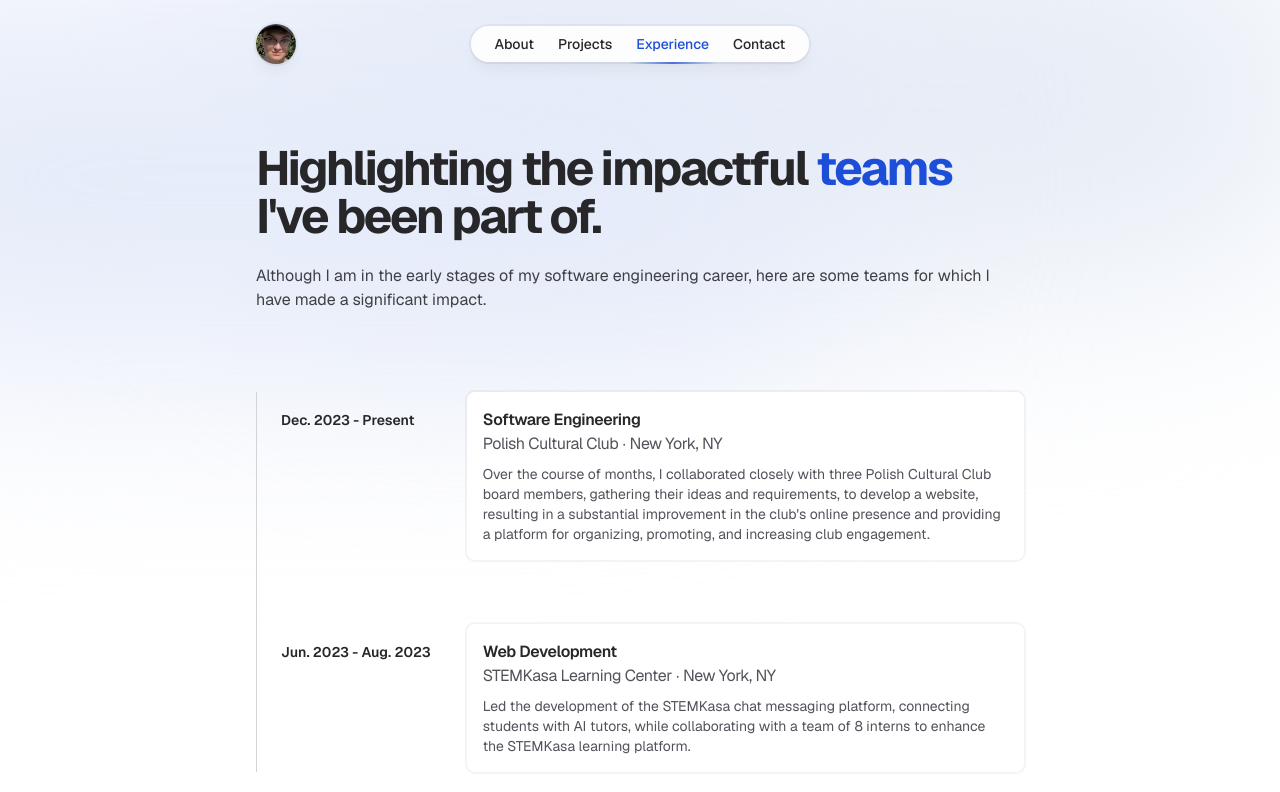
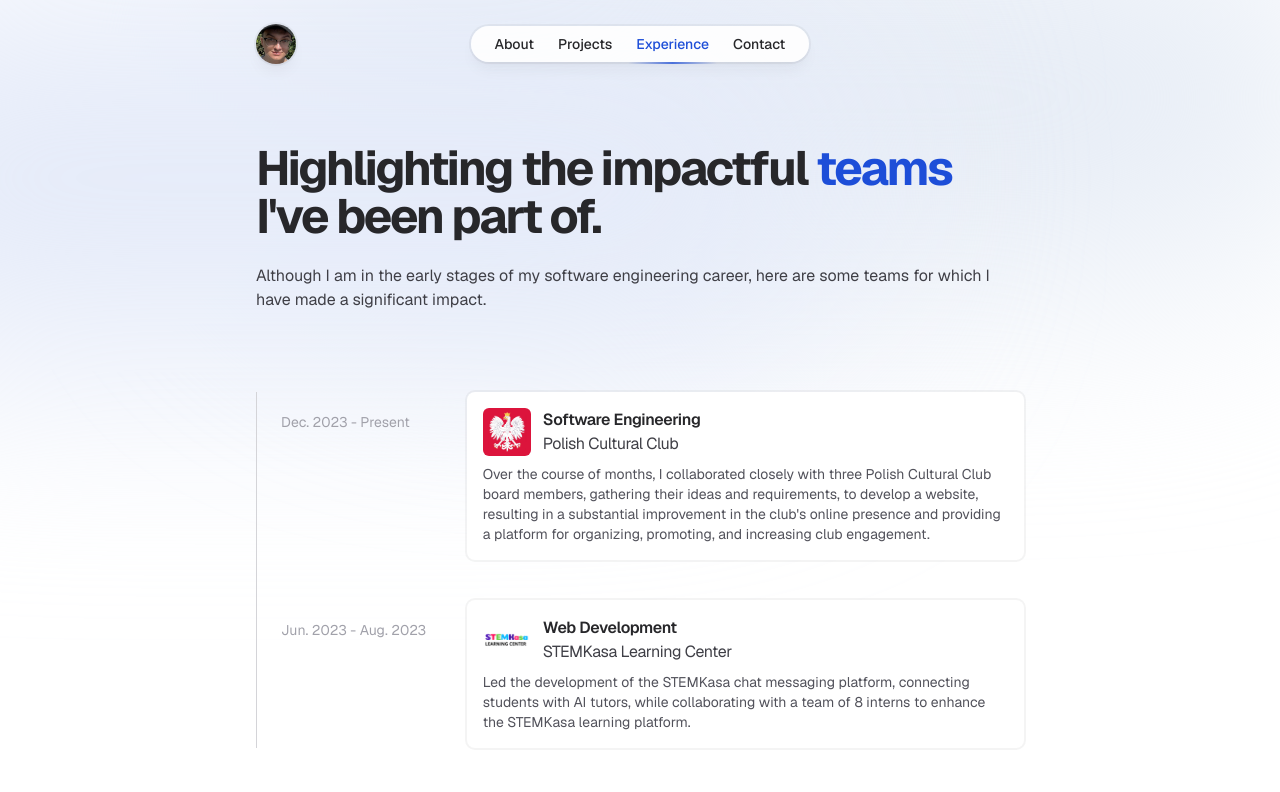
Before and after one commit to stevensikorski/portfolio, a Next.js app: page /experience in a window 1280 px wide. Shown: the top 792 px of the page. Built offline with nearby package versions, Linux system fonts and the light colour scheme.

Commit message:
Various additions and fixes

```diff
--- a/src/app/about/page.tsx
+++ b/src/app/about/page.tsx
@@ -3,8 +3,8 @@
 import { motion } from "framer-motion";
 import { FaGithub, FaLinkedinIn } from "react-icons/fa6";
 
-import Brief from "@/components/brief";
-import Button from "@/components/button";
+import BriefComponent from "@/components/brief";
+import ButtonComponent from "@/components/button";
 import { socials } from "@/lib/data";
 
 export default function AboutPage() {
@@ -14,7 +14,7 @@ export default function AboutPage() {
       animate={{ opacity: 1, x: 0, transition: { duration: 0 } }}
       className="mx-auto my-16 sm:my-48 mb-16 sm:mb-0 max-w-2xl lg:max-w-3xl motion-duration"
     >
-      <Brief
+      <BriefComponent
         heading={
           <>
             Hi, my name is{" "}
@@ -46,22 +46,22 @@ export default function AboutPage() {
           </>
         }
       />
-      <div className="mx-6 sm:mx-0 h-px bg-zinc-300" />
+      <div className="mx-6 sm:mx-0 h-px bg-slate-300" />
       <p className="mx-6 sm:mx-0 mt-6 text-base text-zinc-700">
         Feel free to reach out to me with any inquiries or collaboration
         possibilities. I&apos;m eager to meet new people and make connections!
       </p>
       <div className="flex justify-evenly sm:justify-start mx-6 sm:mx-0 gap-0 sm:gap-4 mt-6">
-        <Button
+        <ButtonComponent
           href={socials.linkedin}
           icon={<FaLinkedinIn className="h-4 w-4" />}
           text="LinkedIn"
-        ></Button>
-        <Button
+        ></ButtonComponent>
+        <ButtonComponent
           href={socials.github}
           icon={<FaGithub className="h-5 w-5" />}
           text="GitHub"
-        ></Button>
+        ></ButtonComponent>
       </div>
     </motion.main>
   );
--- a/src/app/contact/page.tsx
+++ b/src/app/contact/page.tsx
@@ -7,7 +7,7 @@ import Link from "next/link";
 import ReCAPTCHA from "react-google-recaptcha";
 import { FaPaperPlane } from "react-icons/fa";
 
-import Brief from "@/components/brief";
+import BriefComponent from "@/components/brief";
 import { sendEmail } from "@/email/email";
 
 export default function ContactPage() {
@@ -34,7 +34,7 @@ export default function ContactPage() {
       animate={{ opacity: 1, x: 0, transition: { duration: 0 } }}
       className="mx-auto my-16 sm:my-20 max-w-2xl lg:max-w-3xl motion-duration"
     >
-      <Brief
+      <BriefComponent
         heading={
           <>
             Feel free to <span className="text-blue-700">contact</span> me.
--- a/src/app/experience/page.tsx
+++ b/src/app/experience/page.tsx
@@ -2,8 +2,8 @@
 
 import { motion } from "framer-motion";
 
-import Brief from "@/components/brief";
-import Experience from "@/components/experience";
+import BriefComponent from "@/components/brief";
+import ExperienceComponent from "@/components/experience";
 import { experiences } from "@/lib/data";
 
 export default function ExperiencePage() {
@@ -13,7 +13,7 @@ export default function ExperiencePage() {
       animate={{ opacity: 1, x: 0, transition: { duration: 0 } }}
       className="mx-auto my-16 sm:my-20 max-w-2xl lg:max-w-3xl motion-duration"
     >
-      <Brief
+      <BriefComponent
         heading={
           <>
             Highlighting the impactful{" "}
@@ -28,14 +28,14 @@ export default function ExperiencePage() {
         }
       />
       <div className="mt-12 sm:mt-20 mx-6 sm:mx-auto md:border-l md:border-zinc-300 md:pl-6">
-        <ul className="flex flex-col space-y-16 max-w-3xl">
+        <ul className="space-y-10 max-w-3xl">
           {experiences.map((experience, index) => (
-            <Experience
+            <ExperienceComponent
               key={index}
               title={experience.title}
               description={experience.description}
+              image={experience.image}
               organization={experience.organization}
-              location={experience.location}
               date={experience.date}
             />
           ))}
--- a/src/app/layout.tsx
+++ b/src/app/layout.tsx
@@ -2,8 +2,8 @@ import type { Metadata } from "next";
 import "./globals.css";
 
 import { GeistSans } from "geist/font/sans";
-import Background from "@/components/background";
-import Header from "@/components/header";
+import BackgroundComponent from "@/components/background";
+import HeaderComponent from "@/components/header";
 
 export const metadata: Metadata = {
   title: "Steven Sikorski",
@@ -19,8 +19,8 @@ export default function RootLayout({
   return (
     <html lang="en">
       <body className={`${GeistSans.className} bg-white overflow-x-hidden`}>
-        <Background />
-        <Header />
+        <BackgroundComponent />
+        <HeaderComponent />
         {children}
       </body>
     </html>
--- a/src/app/projects/page.tsx
+++ b/src/app/projects/page.tsx
@@ -2,8 +2,8 @@
 
 import { motion } from "framer-motion";
 
-import Brief from "@/components/brief";
-import Project from "@/components/project";
+import BriefComponent from "@/components/brief";
+import ProjectComponent from "@/components/project";
 import { projects } from "@/lib/data";
 
 export default function ProjectsPage() {
@@ -14,7 +14,7 @@ export default function ProjectsPage() {
       className="mx-auto my-16 sm:my-20 sm:mb-0 max-w-2xl lg:max-w-5xl motion-duration"
     >
       <div className="mx-auto max-w-2xl lg:max-w-3xl">
-        <Brief
+        <BriefComponent
           heading={
             <>
               Portfolio showcasing the{" "}
@@ -37,7 +37,7 @@ export default function ProjectsPage() {
           className="w-full grid grid-cols-1 gap-x-6 gap-y-8 sm:grid-cols-2 lg:grid-cols-3"
         >
           {projects.map((project, index) => (
-            <Project
+            <ProjectComponent
               key={index}
               name={project.name}
               description={project.description}
--- a/src/components/background.tsx
+++ b/src/components/background.tsx
@@ -1,4 +1,4 @@
-export default function Background() {
+export default function BackgroundComponent() {
   return (
     <div className="overflow-x-clip relative">
       <div className="bg-[#e7edf6] absolute top-[-6rem] -z-10 right-[-4rem] h-[24.25rem] w-[31.25rem] rounded-full blur-[7rem] sm:w-[68.75rem]"></div>
--- a/src/components/brief.tsx
+++ b/src/components/brief.tsx
@@ -5,7 +5,7 @@ type BriefProperties = {
   paragraph: React.ReactNode;
 };
 
-const Brief: React.FC<BriefProperties> = ({ heading, paragraph }) => {
+const BriefComponent: React.FC<BriefProperties> = ({ heading, paragraph }) => {
   return (
     <div className="mx-6 sm:mx-0 max-w-3xl">
       <h1 className="text-4xl sm:text-5xl font-bold text-zinc-800 tracking-tighter">
@@ -16,4 +16,4 @@ const Brief: React.FC<BriefProperties> = ({ heading, paragraph }) => {
   );
 };
 
-export default Brief;
+export default BriefComponent;
--- a/src/components/button.tsx
+++ b/src/components/button.tsx
@@ -10,7 +10,7 @@ type ButtonProperties = {
   text: string;
 };
 
-const Button: React.FC<ButtonProperties> = ({ href, icon, text }) => {
+const ButtonComponent: React.FC<ButtonProperties> = ({ href, icon, text }) => {
   return (
     <motion.div
       whileHover={{
@@ -29,4 +29,4 @@ const Button: React.FC<ButtonProperties> = ({ href, icon, text }) => {
   );
 };
 
-export default Button;
+export default ButtonComponent;
--- a/src/components/experience.tsx
+++ b/src/components/experience.tsx
@@ -2,47 +2,59 @@
 
 import React from "react";
 import { motion } from "framer-motion";
+import Image from "next/image";
 
 type ExperienceProperties = {
   title: string;
   description: string;
+  image: string;
   organization: string;
-  location: string;
   date: string;
 };
 
-const Experience: React.FC<ExperienceProperties> = ({
+const ExperienceComponent: React.FC<ExperienceProperties> = ({
   title,
   description,
+  image,
   organization,
-  location,
   date,
 }) => {
   return (
-    <li className="md: grid md:grid-cols-4 md:items-baseline">
+    <li className="md:grid md:grid-cols-4">
+      <p className="relative flex items-start z-10 mt-5 mb-3 text-sm text-zinc-400">
+        {date}
+      </p>
       <motion.div
         whileHover={{
           scale: 1.025,
-          rotate: [0, -1, 0, 1, 0],
           transition: { duration: 0 },
         }}
-        className="group relative flex flex-col motion-duration items-start md:col-span-3 bg-white transition-shadow rounded-lg ring-2 ring-zinc-800/5 sm:hover:shadow-lg sm:hover:shadow-zinc-800/5 p-4"
+        className="relative flex flex-col motion-duration items-start md:col-span-3 bg-white transition-shadow rounded-lg ring-2 ring-zinc-800/5 sm:hover:shadow-lg sm:hover:shadow-zinc-800/5 p-4"
       >
-        <h2 className="text-base font-semibold tracking-tight text-zinc-800">
-          {title}
-        </h2>
-        <h2 className="text-base tracking-tight text-zinc-600">
-          {organization} ∙ {location}
-        </h2>
+        <div className="flex">
+          <Image
+            src={`/${image}`}
+            alt={title}
+            width="48"
+            height="48"
+            loading="lazy"
+            className="rounded-md"
+          />
+          <div className="flex flex-col ml-3">
+            <h2 className="text-base font-semibold tracking-tight text-zinc-800">
+              {title}
+            </h2>
+            <h2 className="text-base tracking-tight text-zinc-700">
+              {organization}
+            </h2>
+          </div>
+        </div>
         <p className="relative z-10 mt-2 text-sm text-zinc-600">
           {description}
         </p>
       </motion.div>
-      <p className="relative flex items-center order-first z-10 mb-3 mt-1 font-semibold text-sm text-zinc-800 md:block">
-        {date}
-      </p>
     </li>
   );
 };
 
-export default Experience;
+export default ExperienceComponent;
--- a/src/components/header.tsx
+++ b/src/components/header.tsx
@@ -11,7 +11,7 @@ import { MdMenu, MdClose } from "react-icons/md";
 
 import { links } from "@/lib/data";
 
-export default function Header() {
+export default function HeaderComponent() {
   const path = usePathname().substring(1) || "home";
 
   const [mobileHeader, setMobileHeader] = useState(false);
--- a/src/components/project.tsx
+++ b/src/components/project.tsx
@@ -12,7 +12,7 @@ type ProjectProperties = {
   link: string;
 };
 
-const Project: React.FC<ProjectProperties> = ({
+const ProjectComponent: React.FC<ProjectProperties> = ({
   name,
   description,
   image,
@@ -22,8 +22,7 @@ const Project: React.FC<ProjectProperties> = ({
   return (
     <motion.li
       whileHover={{
-        scale: 1.05,
-        rotate: [0, -1, 0, 1, 0],
+        scale: 1.025,
         transition: { duration: 0 },
       }}
       className="group relative flex flex-col items-start p-4 motion-duration"
@@ -37,14 +36,15 @@ const Project: React.FC<ProjectProperties> = ({
       >
         <Image
           src={`/${image}`}
-          alt="Profile Picture"
+          alt={name}
           width="40"
           height="40"
+          loading="lazy"
           className="rounded-md"
         />
         <h2 className="mt-6 text-base font-semibold text-zinc-800">{name}</h2>
         <p className="relative mt-2 text-sm text-zinc-700">{description}</p>
-        <p className="relative mt-6 flex items-center text-sm font-medium text-zinc-400 transition duration-[250] sm:group-hover:text-blue-700">
+        <p className="relative mt-6 flex items-center text-zinc-400 text-sm font-medium transition duration-[250] sm:group-hover:text-blue-700">
           <FaLink className="w-4 h-4" />
           <span className="ml-2">{link}</span>
         </p>
@@ -53,4 +53,4 @@ const Project: React.FC<ProjectProperties> = ({
   );
 };
 
-export default Project;
+export default ProjectComponent;
--- a/src/lib/data.ts
+++ b/src/lib/data.ts
@@ -80,16 +80,16 @@ export const experiences = [
     title: "Software Engineering",
     description:
       "Over the course of months, I collaborated closely with three Polish Cultural Club board members, gathering their ideas and requirements, to develop a website, resulting in a substantial improvement in the club's online presence and providing a platform for organizing, promoting, and increasing club engagement.",
+    image: "PolishCulturalClub.png",
     organization: "Polish Cultural Club",
-    location: "New York, NY",
     date: "Dec. 2023 - Present",
   },
   {
     title: "Web Development",
     description:
       "Led the development of the STEMKasa chat messaging platform, connecting students with AI tutors, while collaborating with a team of 8 interns to enhance the STEMKasa learning platform.",
+    image: "STEMKasa.png",
     organization: "STEMKasa Learning Center",
-    location: "New York, NY",
     date: "Jun. 2023 - Aug. 2023",
   },
 ] as const;
```
Also changed, not shown: public/STEMKasa.png (added).
